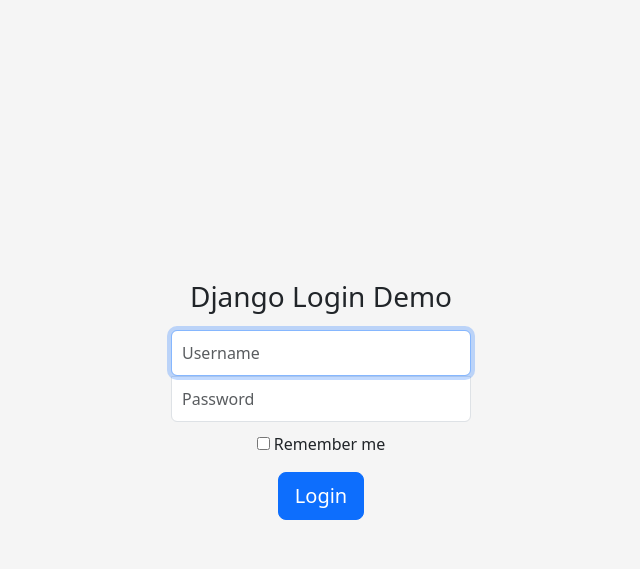
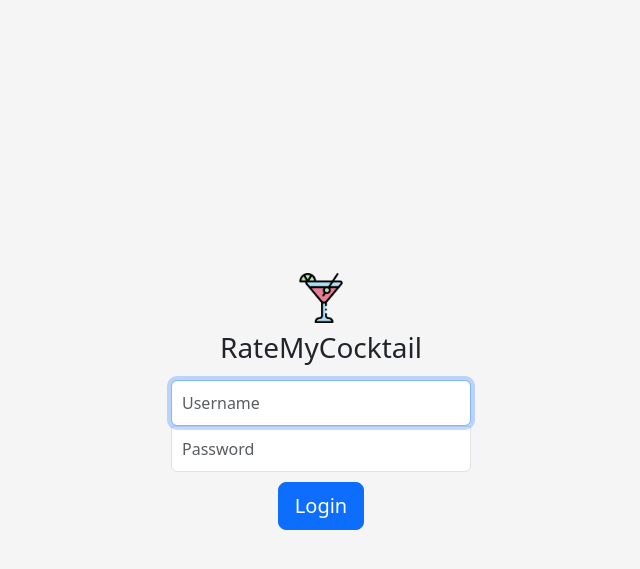
Before and after one commit to egecam/RateMyCocktail, a Django app: page /login in a window 1280 px wide. Shown: the top 569 px of the page, without its empty margins (319-959 px from the left). Run offline with Django 4.2, Linux system fonts and the light colour scheme.

Commit message:
added form

```diff
--- a/backend/Cocktails/templates/login.html
+++ b/backend/Cocktails/templates/login.html
@@ -1,3 +1,5 @@
+{% load static %}
+
 <!DOCTYPE html>
 <html lang="en">
   <head>
@@ -10,16 +12,14 @@
 
   </head>
   <body class="text-center">
-    <form class="form-signin">
-      <h1 class="h3 mb-3 font-weight-normal">Django Login Demo</h1>
+    <form class="form-signin" method="post">
+      <h1>
+        <img src="{% static '/logo.png' %}" width="50" height="50" alt="logo">
+      </h1>
+      <h1 class="h3 mb-3 font-weight-normal">RateMyCocktail</h1>
       {% csrf_token %}
       <input id="inputUsername" class="form-control" placeholder="Username" required="" autofocus="" type="text">
       <input id="inputPassword" class="form-control" placeholder="Password" required="" type="password">
-      <div class="checkbox mb-3">
-        <label>
-          <input value="remember-me" type="checkbox"> Remember me
-        </label>
-      </div>
       <button class="btn btn-lg btn-primary btn-block" type="submit">Login</button>
     </form>
   </body>
```
